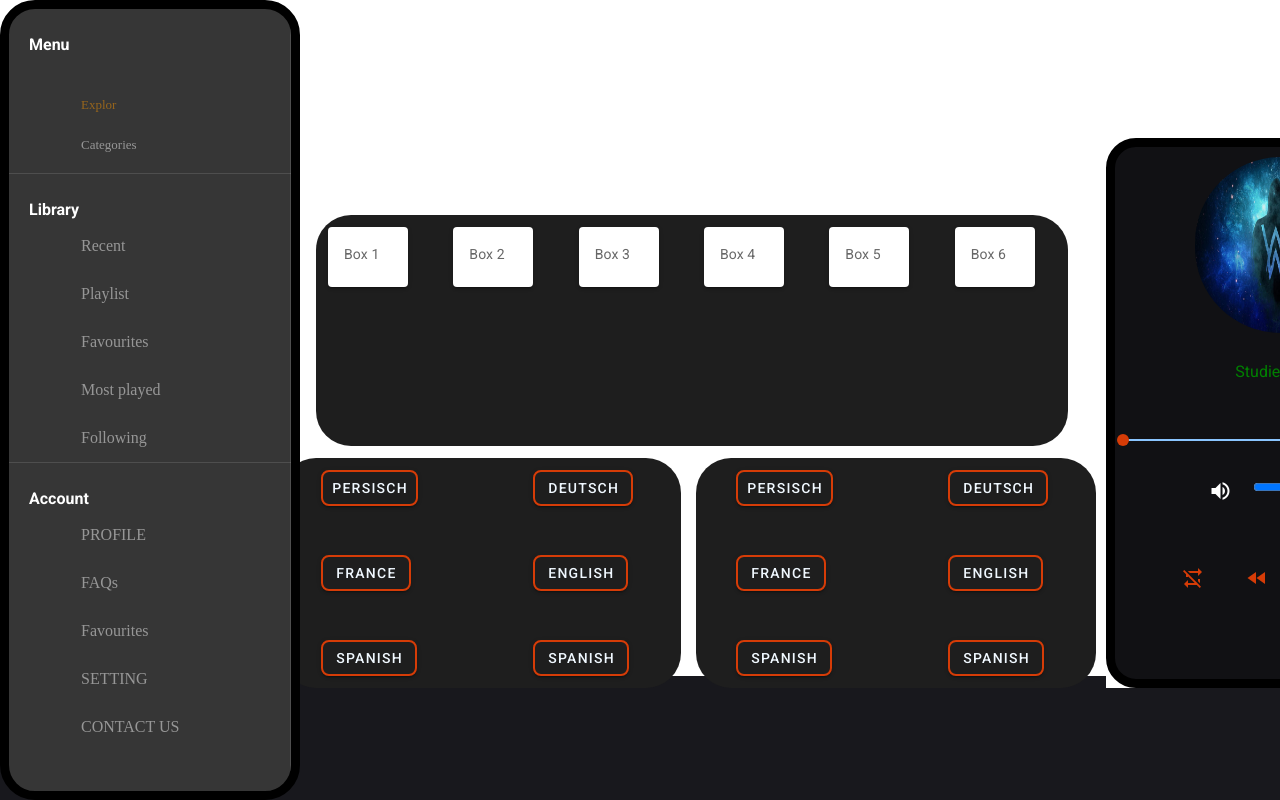
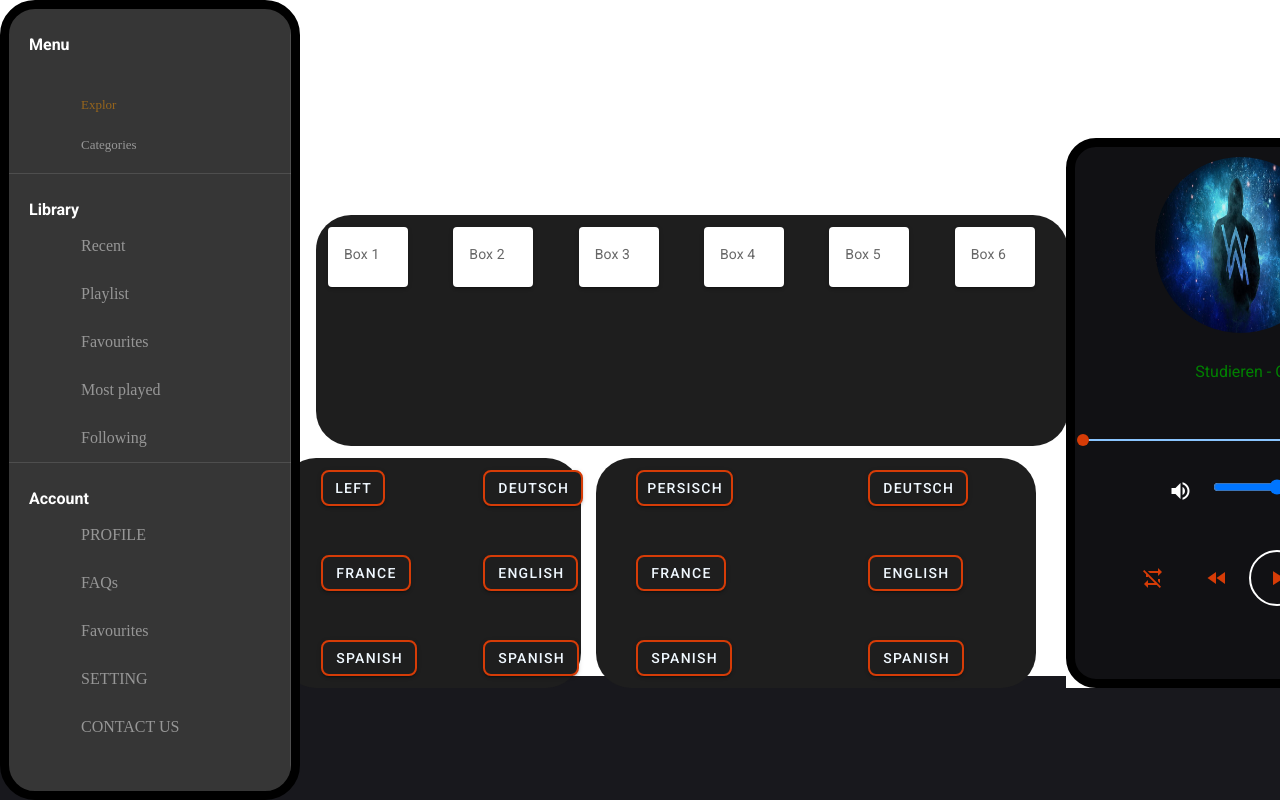
Before and after one commit to ASH-HKAN/Media, a Vue app: page / in a window 1280 px wide. Shown: the top 800 px of the page. Built offline with nearby package versions, Linux system fonts and the light colour scheme.

Commit message:
innerBox

```diff
--- a/src/components/Language.vue
+++ b/src/components/Language.vue
@@ -1,11 +1,13 @@
 <template>
   <div>
-    <v-container class="d-flex flex-column align-center justify-end lang-box">
+    <v-container
+      class="d-flex flex-column align-center justify-end lang-box-right"
+    >
       <v-row justify="space-between" align="center">
         <v-row>
           <v-col cols="6">
             <v-btn
-              class="innerBox"
+              class="innerBoxRight"
               style="
                 background-color: #1e1e1e;
                 border: 2px solid #d63c07;
@@ -21,7 +23,7 @@
           <v-col cols="2">
             <v-btn
               @click="pushLanguage(666)"
-              class="innerBox"
+              class="innerBoxRight"
               style="
                 background-color: #1e1e1e;
                 border: 2px solid #d63c07;
@@ -39,7 +41,7 @@
         <v-row>
           <v-col cols="6">
             <v-btn
-              class="innerBox"
+              class="innerBoxRight"
               style="
                 background-color: #1e1e1e;
                 border: 2px solid #d63c07;
@@ -54,7 +56,7 @@
           </v-col>
           <v-col cols="6">
             <v-btn
-              class="innerBox"
+              class="innerBoxRight"
               style="
                 background-color: #1e1e1e;
                 border: 2px solid #d63c07;
@@ -72,7 +74,7 @@
         <v-row>
           <v-col cols="6">
             <v-btn
-              class="innerBox"
+              class="innerBoxRight"
               style="
                 background-color: #1e1e1e;
                 border: 2px solid #d63c07;
@@ -87,7 +89,7 @@
           </v-col>
           <v-col cols="6">
             <v-btn
-              class="innerBox"
+              class="innerBoxRight"
               style="
                 background-color: #1e1e1e;
                 border: 2px solid #d63c07;
@@ -103,12 +105,14 @@
         </v-row>
       </v-row>
     </v-container>
-    <v-container class="d-flex flex-column align-center justify-end lang-box1">
+    <v-container
+      class="d-flex flex-column align-center justify-end lang-box-left"
+    >
       <v-row justify="space-between" align="center">
         <v-row>
           <v-col cols="6">
             <v-btn
-              class="innerBox"
+              class="innerBoxLeft"
               style="
                 background-color: #1e1e1e;
                 border: 2px solid #d63c07;
@@ -118,13 +122,13 @@
                 margin-left: 20px;
               "
             >
-              Persisch
+              LEft
             </v-btn>
           </v-col>
           <v-col cols="2">
             <v-btn
               @click="pushLanguage(666)"
-              class="innerBox"
+              class="innerBoxLeft"
               style="
                 background-color: #1e1e1e;
                 border: 2px solid #d63c07;
@@ -142,7 +146,7 @@
         <v-row>
           <v-col cols="6">
             <v-btn
-              class="innerBox"
+              class="innerBoxLeft"
               style="
                 background-color: #1e1e1e;
                 border: 2px solid #d63c07;
@@ -157,7 +161,7 @@
           </v-col>
           <v-col cols="6">
             <v-btn
-              class="innerBox"
+              class="innerBoxLeft"
               style="
                 background-color: #1e1e1e;
                 border: 2px solid #d63c07;
@@ -175,7 +179,7 @@
         <v-row>
           <v-col cols="6">
             <v-btn
-              class="innerBox"
+              class="innerBoxLeft"
               style="
                 background-color: #1e1e1e;
                 border: 2px solid #d63c07;
@@ -190,7 +194,7 @@
           </v-col>
           <v-col cols="6">
             <v-btn
-              class="innerBox"
+              class="innerBoxLeft"
               style="
                 background-color: #1e1e1e;
                 border: 2px solid #d63c07;
@@ -261,17 +265,17 @@ export default {
 </script>
 
 <style scoped>
-.lang-box {
+.lang-box-right {
   margin-top: 470px;
-  margin-left: -360px; /* Adjust the left margin */
-  width: 400px; /* Adjust the width as needed */
+  margin-left: -460px; /* Adjust the left margin */
+  width: 440px; /* Adjust the width as needed */
   height: 230px;
   flex-shrink: 0;
   border-radius: 35px;
   background: #1e1e1e;
 }
 
-.innerBox {
+.innerBoxRight {
   border-radius: 8px; /* Adjusted border-radius */
   border: 2px solid #d63c07;
   flex-shrink: 0;
@@ -281,14 +285,24 @@ export default {
   margin-left: 40px; /* Adjusted margin */
 }
 
-.lang-box1 {
+.lang-box-left {
   margin-top: -230px;
   margin-left: -775px; /* Adjust the left margin */
 
-  width: 400px; /* Adjust the width as needed */
+  width: 300px; /* Adjust the width as needed */
   height: 230px;
   border-radius: 35px;
   /* border: 9px solid #000; */
   background: #1e1e1e;
 }
+
+.innerBoxLeft {
+  border-radius: 8px; /* Adjusted border-radius */
+  border: 2px solid #d63c07;
+  flex-shrink: 0;
+  background-color: #1e1e1e;
+  text-align: center;
+  color: rgb(11, 105, 186);
+  margin-left: 40px; /* Adjusted margin */
+}
 </style>
```
